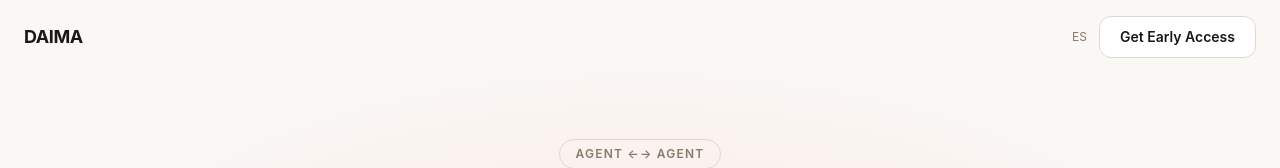
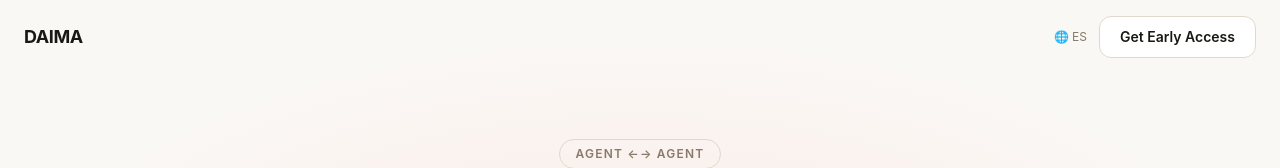
Before and after one commit to byTHELAB/daima, a React (Vite) app in the folder packages/webapp/: page / in a window 1280 px wide. Shown: the top 168 px of the page. Built offline with nearby package versions, Linux system fonts and the light colour scheme.

Commit message:
fix: add globe icon to language toggle

```diff
--- a/packages/webapp/src/pages/Landing.tsx
+++ b/packages/webapp/src/pages/Landing.tsx
@@ -173,9 +173,9 @@ export default function Landing({ onNavigate }: Props) {
         <div className="flex items-center gap-3">
           <button
             onClick={() => setLang(lang === 'en' ? 'es' : 'en')}
-            className="text-xs text-subtle hover:text-text transition-colors"
+            className="text-xs text-subtle hover:text-text transition-colors flex items-center gap-1"
           >
-            {lang === 'en' ? 'ES' : 'EN'}
+            🌐 {lang === 'en' ? 'ES' : 'EN'}
           </button>
           <button
             onClick={() => setShowWaitlist(true)}
```
